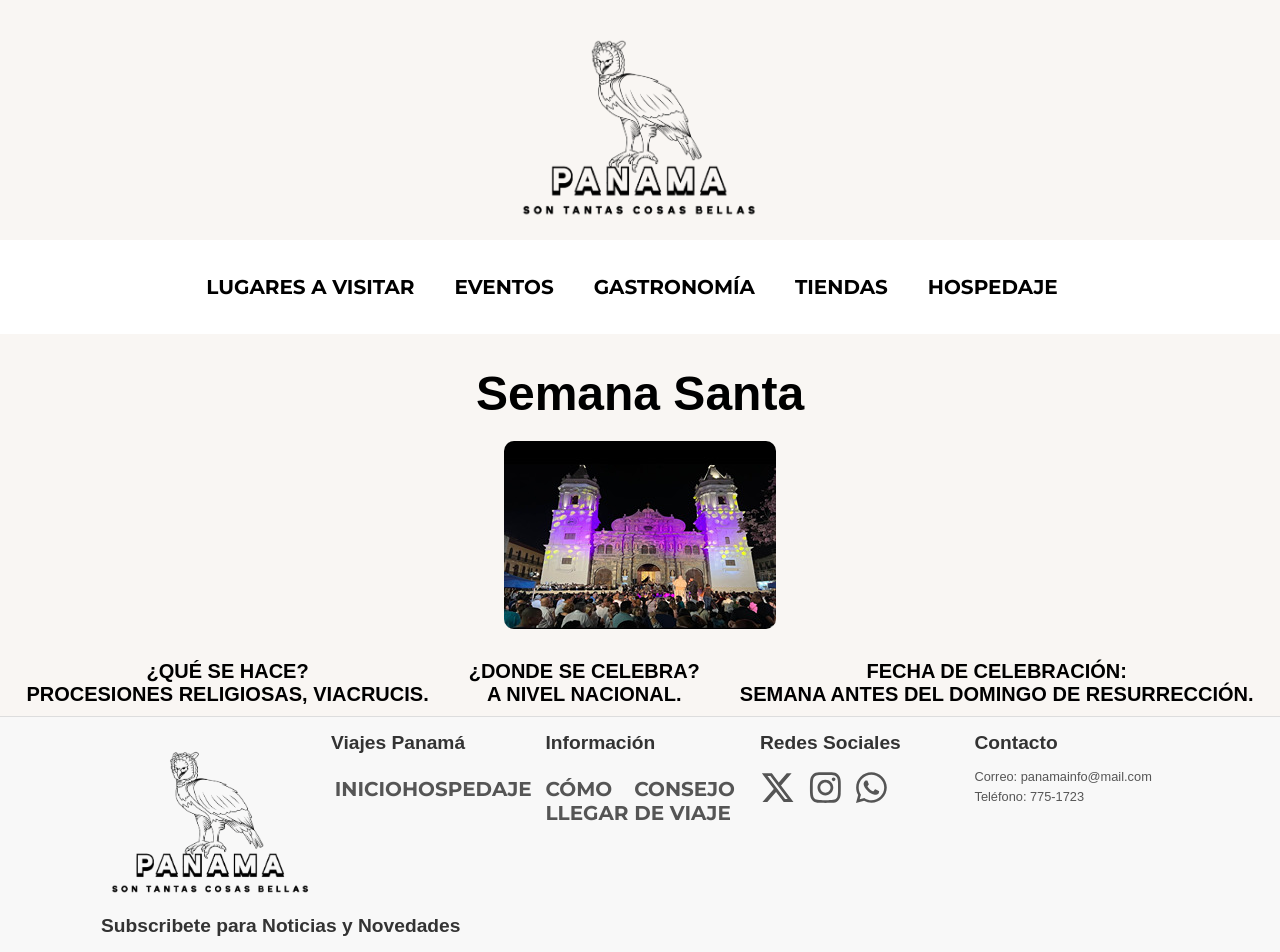
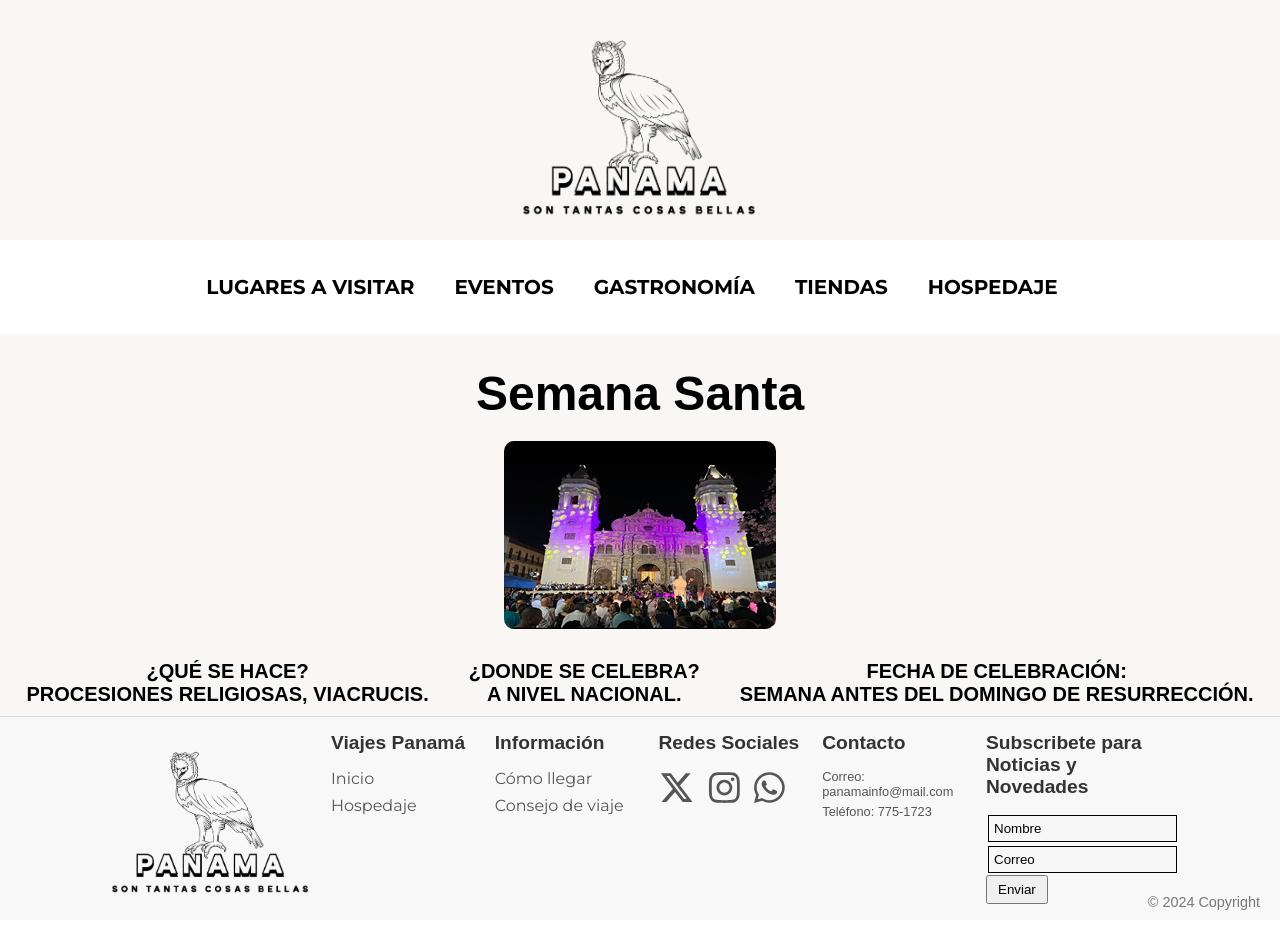
Before and after one commit to EdgarDaza/TurismoWeb, a React (Vite) app: page /Semanasanta in a window 1280 px wide. Shown: the top 952 px of the page. After the commit the page ends 920 px from the top, so only its background shows below. Built offline with nearby package versions, Linux system fonts and the light colour scheme; some icons are missing.

Commit message:
cambios para forzar el css de footer original

```diff
--- a/src/components/footer.css
+++ b/src/components/footer.css
@@ -29,6 +29,33 @@
   text-align: left;
   padding: 5px;
 
+}
+
+.footer-container .col ul {
+  list-style: none;
+  padding: 0;
+  margin: 0;
+  display: block;
+  justify-content: left;
+  align-items: left;
+}
+
+.footer-container .col ul li {
+  margin: 8px 0;
+  text-align: left;
+  font-size: 1em;
+  display: block;
+  text-transform: none;
+  font-weight: normal;
+  cursor: default;
+}
+
+.footer-container .col ul li a {
+  color: #555;
+  text-decoration: none;
+  font-size: 1em;
+  text-transform: none;
+  font-weight: normal;
 }
 
 .logo-section {
```
